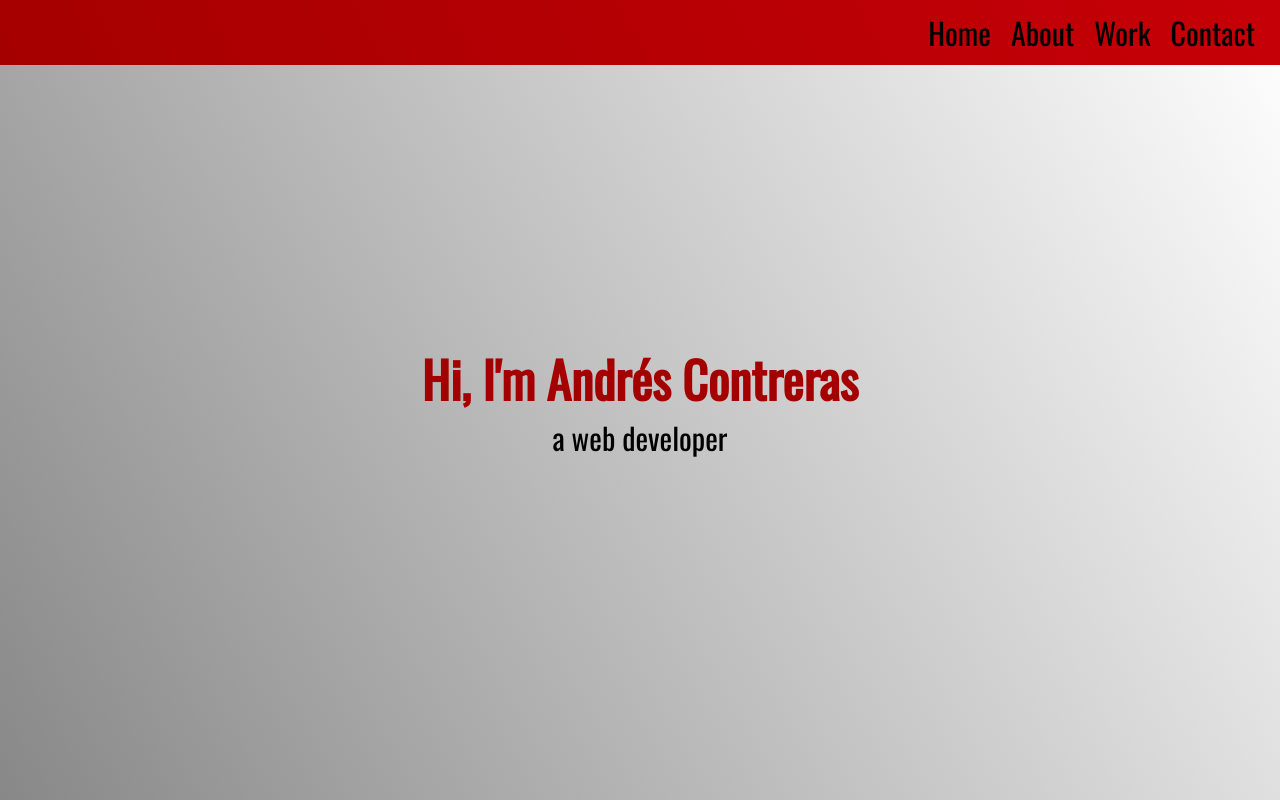
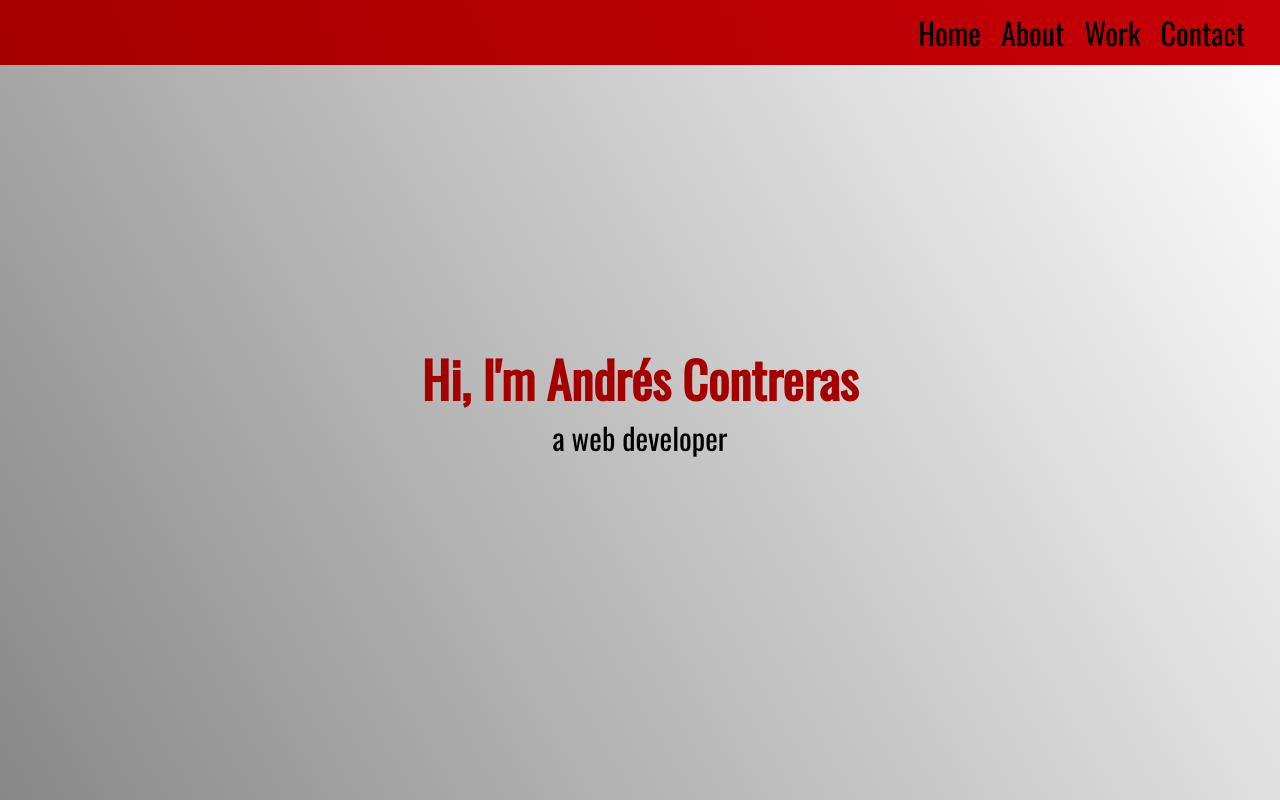
Before and after one commit to AN-Drew207/Portfolio-page, a plain HTML site: page index.html in a window 1280 px wide. Shown: the top 800 px of the page. Drawn offline with nearby package versions, Linux system fonts and the light colour scheme; files that its build step writes are made by us from their sources.

Commit message:
padding ajustado

```diff
--- a/SASS/_header.scss
+++ b/SASS/_header.scss
@@ -11,7 +11,7 @@
                 @include flexContent(row);
                 align-items: center;
                 list-style: none;
-                padding: 0px 15px;
+                padding: 0px 25px;
                 li{
                     @include flexContent(row);
                     @include textConfig(20px, 400);
```
Also changed, not shown: SASS/main.css (added), 1 other file.
